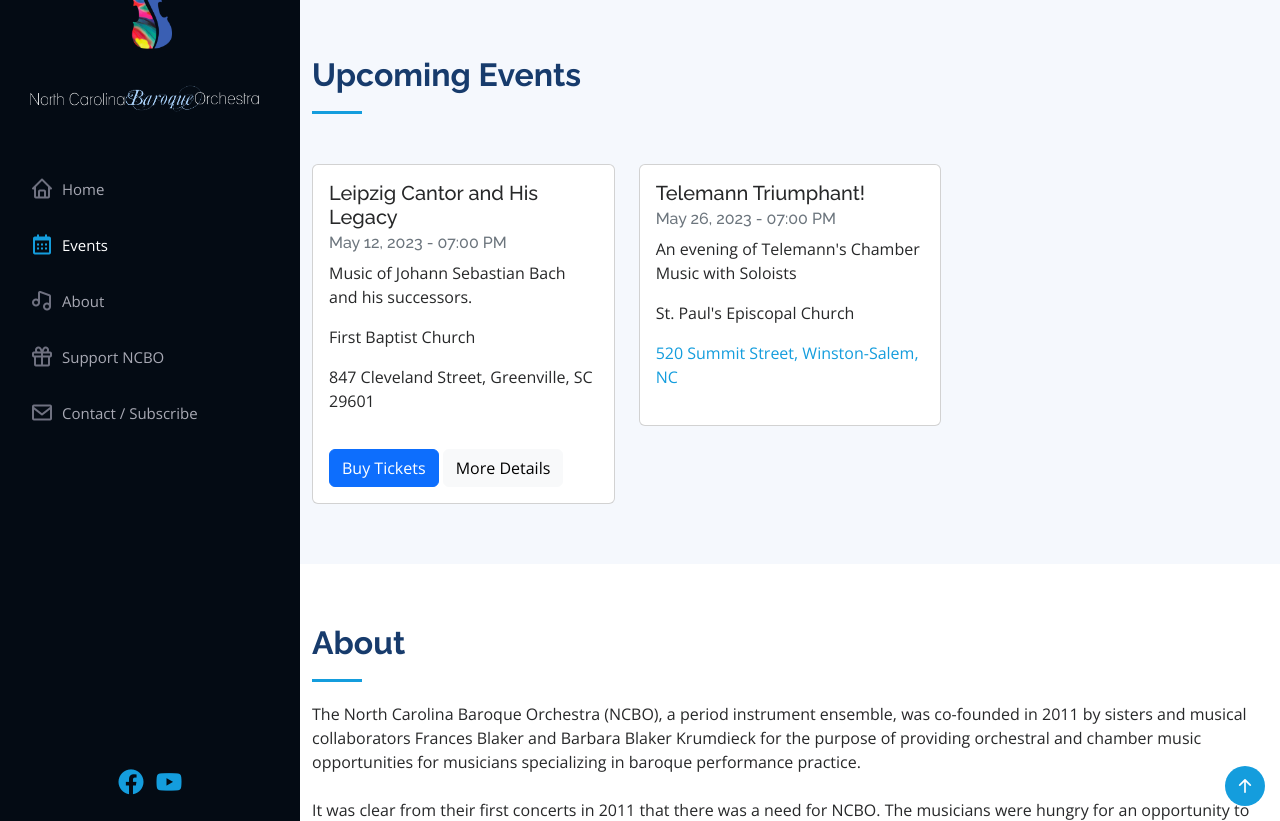
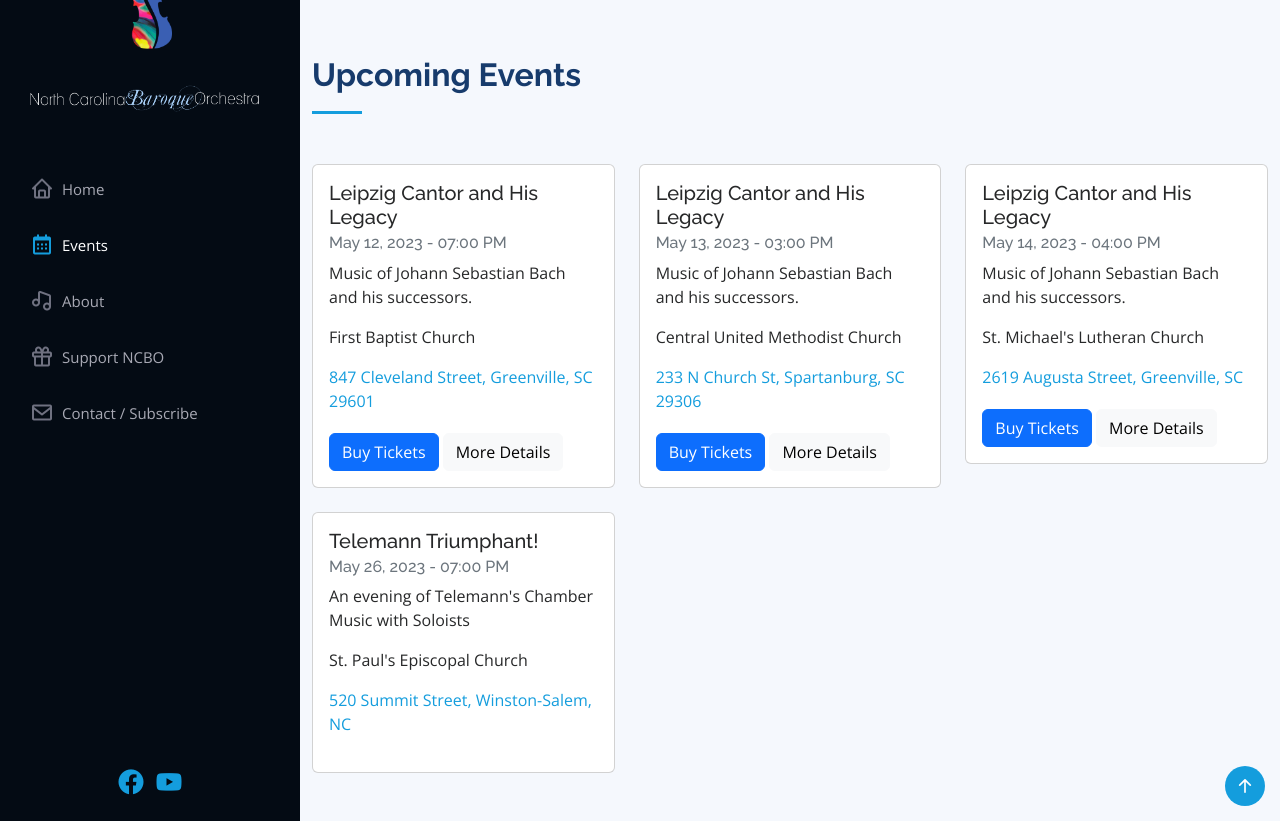
Before and after one commit to ncbaroqueorchestra/ncboweb, a Jekyll site: the page built from index.md, in a window 1280 px wide and 900 px high, scrolled down 825 px, cut to the strip 79-900 px from the top of the window. Built offline with Jekyll 4.4.1, drawn with Linux system fonts in a browser that asks for light colours; comment, search, counter and statistics services are not loaded.

Commit message:
Updated NCBO events

```diff
--- a/_data/events.yml
+++ b/_data/events.yml
@@ -4,11 +4,32 @@
   description: Music of Johann Sebastian Bach and his successors.
   venue: First Baptist Church
   address: 847 Cleveland Street, Greenville, SC 29601
-  mapurl:
+  mapurl: https://goo.gl/maps/XeqFK1QJBzMqkBdX9
   ticketurl: https://scbach.org
   eventimageurl:
   eventdetailsurl: https://scbach.org
 
+- heading: Leipzig Cantor and His Legacy
+  eventdate: May 13, 2023
+  eventtime: 03:00 PM
+  description: Music of Johann Sebastian Bach and his successors.
+  venue: Central United Methodist Church
+  address: 233 N Church St, Spartanburg, SC 29306
+  mapurl: https://goo.gl/maps/eGedfbKV3jffBCAZA
+  ticketurl: https://scbach.org
+  eventimageurl:
+  eventdetailsurl: https://scbach.org
+
+- heading: Leipzig Cantor and His Legacy
+  eventdate: May 14, 2023
+  eventtime: 04:00 PM
+  description: Music of Johann Sebastian Bach and his successors.
+  venue: St. Michael's Lutheran Church
+  address: 2619 Augusta Street, Greenville, SC
+  mapurl: https://goo.gl/maps/48S6QmXYKxk9Xmr36
+  ticketurl: https://scbach.org
+  eventimageurl:
+  eventdetailsurl: https://scbach.org
 
 - heading: Telemann Triumphant!
   eventdate: May 26, 2023
@@ -113,6 +134,3 @@
 #NUM!
 #NUM!
 #NUM!
-#NUM!
-#NUM!
-#NUM!
```
